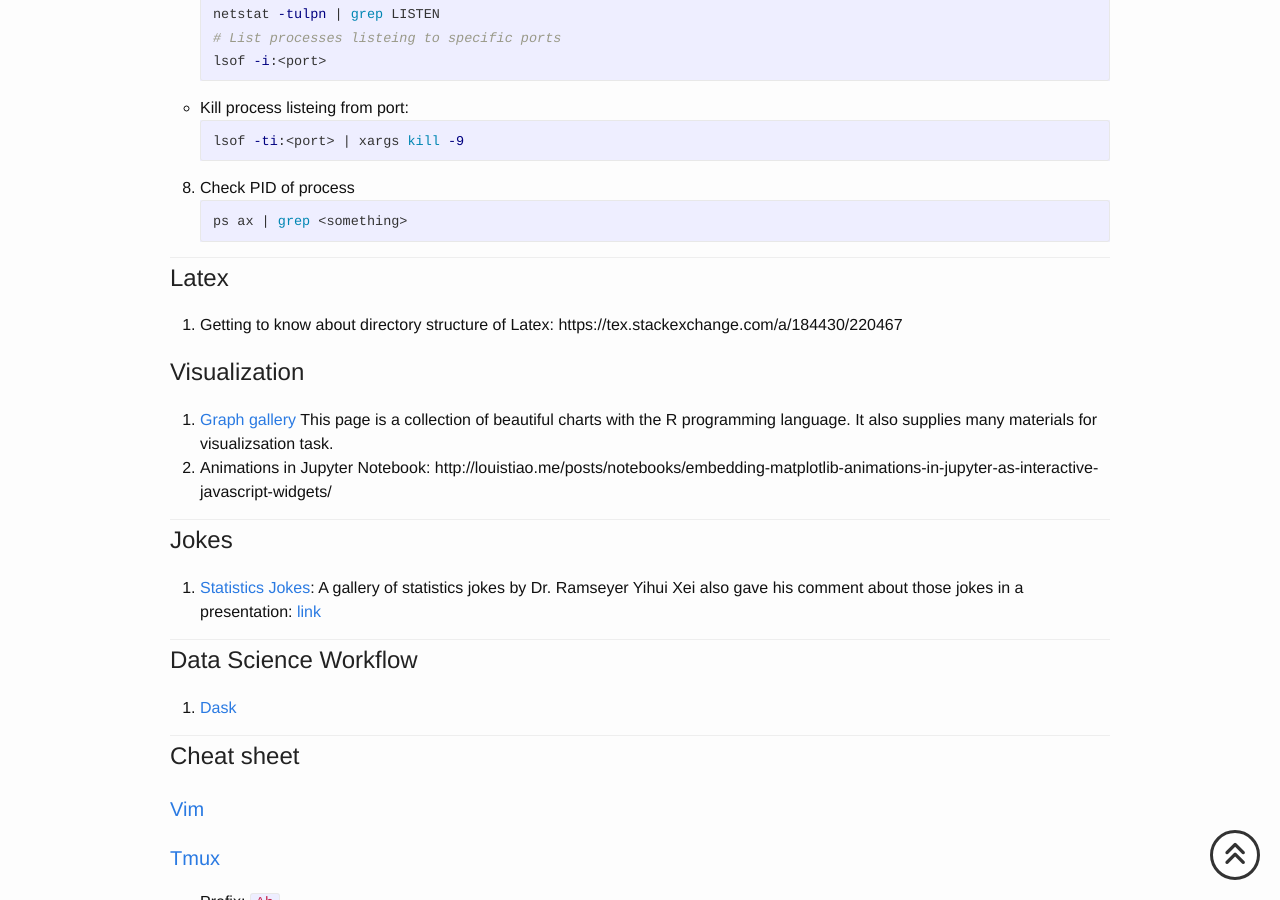
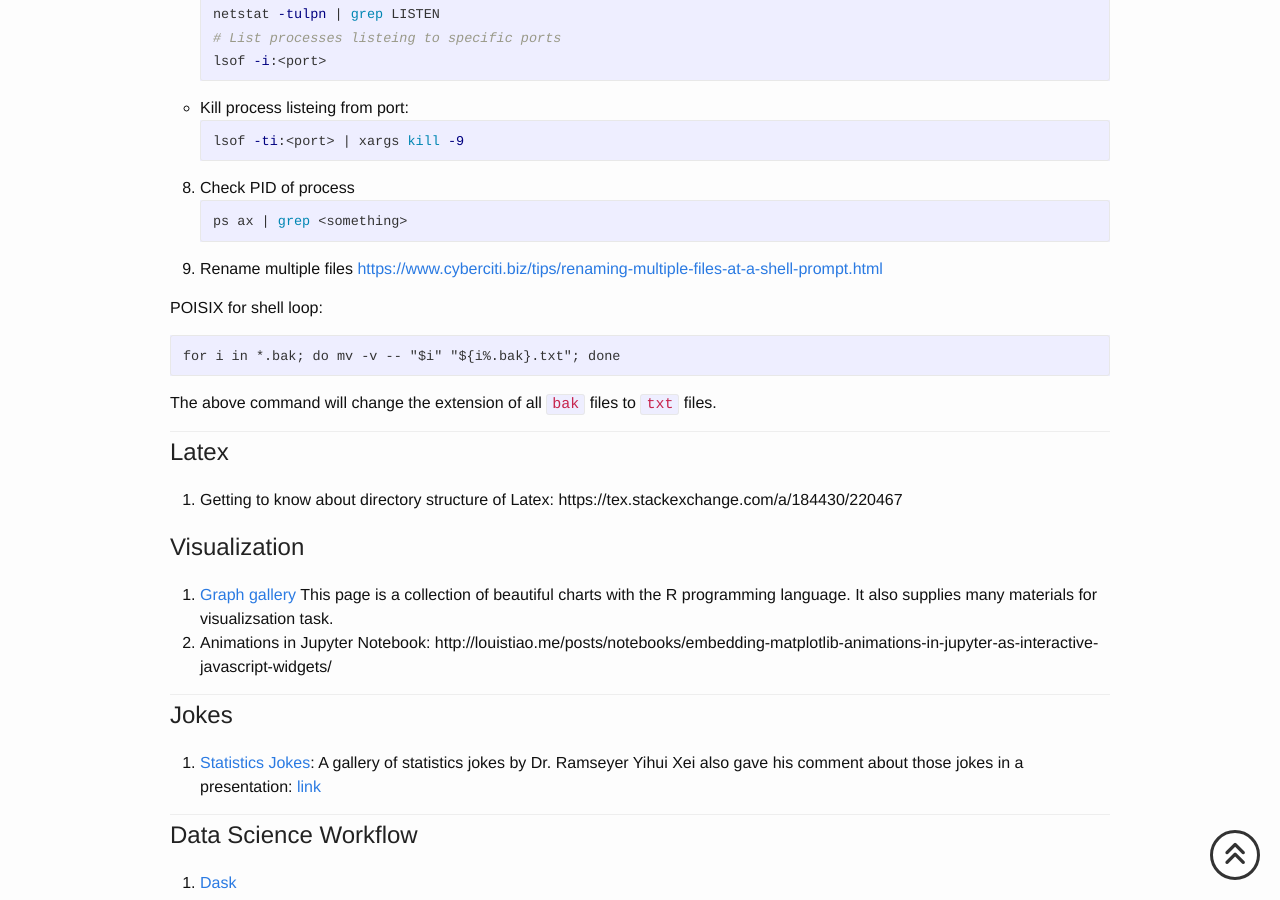
Before and after one commit to hnguyentt/hnguyentt.github.io, a Jekyll site: the page built from _posts/2019-12-28-Miscellaneous.md, in a window 1280 px wide and 900 px high, scrolled down 2922 px. Built offline with Jekyll 4.4.1, drawn with Linux system fonts in a browser that asks for light colours; nearby versions of some CDN libraries; comment, search, counter and statistics services are not loaded.

Commit message:
rename multiple files

````diff
--- a/_posts/2019-12-28-Miscellaneous.md
+++ b/_posts/2019-12-28-Miscellaneous.md
@@ -143,6 +143,16 @@ lsof -ti:<port> | xargs kill -9
 ps ax | grep <something>
 ```
 
+9. Rename multiple files
+[https://www.cyberciti.biz/tips/renaming-multiple-files-at-a-shell-prompt.html](https://www.cyberciti.biz/tips/renaming-multiple-files-at-a-shell-prompt.html)
+
+POISIX for shell loop:
+```
+for i in *.bak; do mv -v -- "$i" "${i%.bak}.txt"; done
+```
+
+The above command will change the extension of all `bak` files to `txt` files.
+
 <hr>
 
 ## Latex
````
